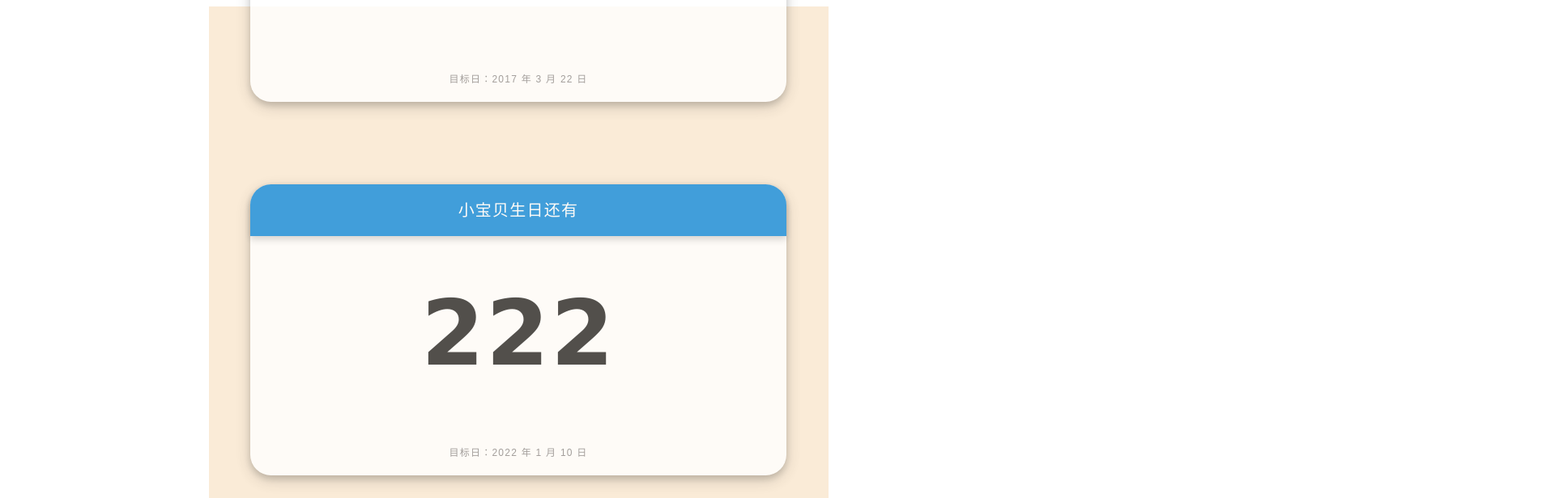
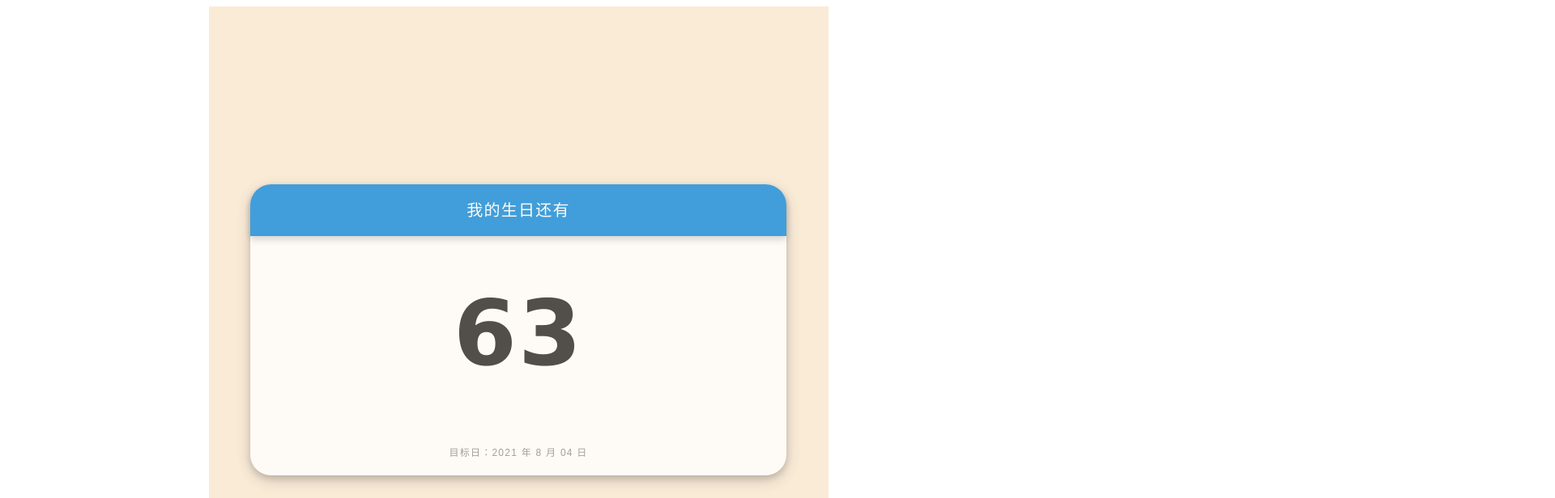
Before and after one commit to hackycy/lover, a Vue app: page /#/ in a window 1280 px wide. Shown: the top 616 px of the page at 81% size, 1920 px wide, since content can reach past the window. Built offline with nearby package versions, Linux system fonts and the light colour scheme.

Commit message:
feat: remove card

```diff
--- a/src/views/home/index.vue
+++ b/src/views/home/index.vue
@@ -1,12 +1,6 @@
 <template>
   <div class="home-container">
     <van-swipe indicator-color="#ffffff">
-      <van-swipe-item>
-        <date-card title="我们在一起" target="2017-03-22"></date-card>
-      </van-swipe-item>
-      <van-swipe-item>
-        <date-card title="小宝贝生日" target="1995-12-08" lunar repeat></date-card>
-      </van-swipe-item>
       <van-swipe-item>
         <date-card title="我的生日" target="1997-06-26" lunar repeat></date-card>
       </van-swipe-item>
```
